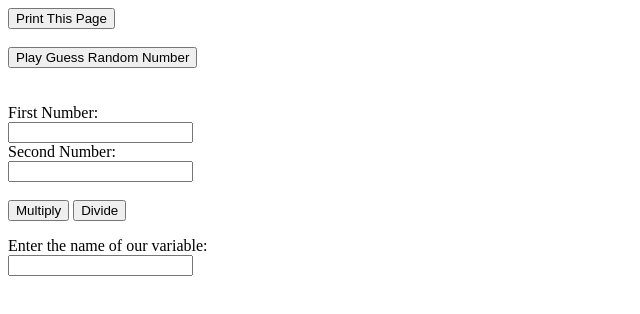
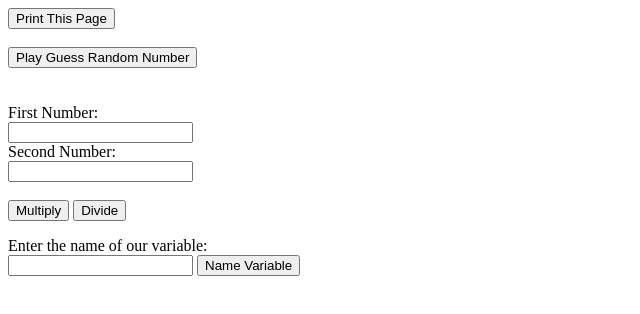
Before and after one commit to Alpha-W0lf/JavaScript-w3resource-Exercises, a plain HTML site: page index.html in a window 1280 px wide. Shown: the whole page, without its empty margins (0-640 px from the left). Drawn offline with Linux system fonts and the light colour scheme.

Commit message:
exercise 13

```diff
--- a/app.js
+++ b/app.js
@@ -227,6 +227,12 @@ document.write("<br/>");
 
 // 13. Write a JavaScript exercise to create a variable using a user-defined name.  Go to the editor
 
+function nameVar() {
+    let theVar = document.getElementById("varName").value
+    let theValue = 123
+    this[theVar] = theValue
+    document.write(theVar + " <-- What you entered. " + [theVar] + "<br/>")
+}
 
 // 14. Write a JavaScript exercise to get the extension of a filename.  Go to the editor
 
--- a/index.html
+++ b/index.html
@@ -25,6 +25,7 @@
     <form action="/app.js" method="POST"></form>
         <label for="varName">Enter the name of our variable:</label><br>
         <input id="varName" type="text">
+        <button id="nameButton" onclick="nameVar()">Name Variable</button>
     </form>
 
 
```
